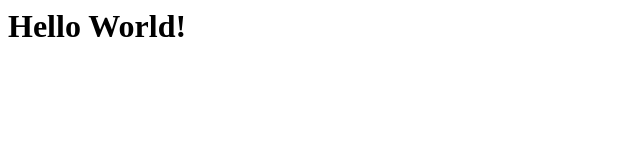
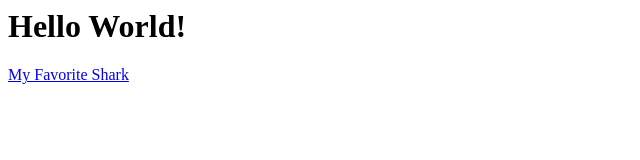
Before and after one commit to BlaineFourman/sabermetrics, a plain HTML site: page index.html in a window 1280 px wide. Shown: the whole page, without its empty margins (0-640 px from the left). Drawn offline with Linux system fonts and the light colour scheme.

Commit message:
Update index.html

```diff
--- a/index.html
+++ b/index.html
@@ -1 +1,2 @@
 <h1>Hello World!</h1>
+<a id="database" href="viewDataBase.html">My Favorite Shark</a>
```
